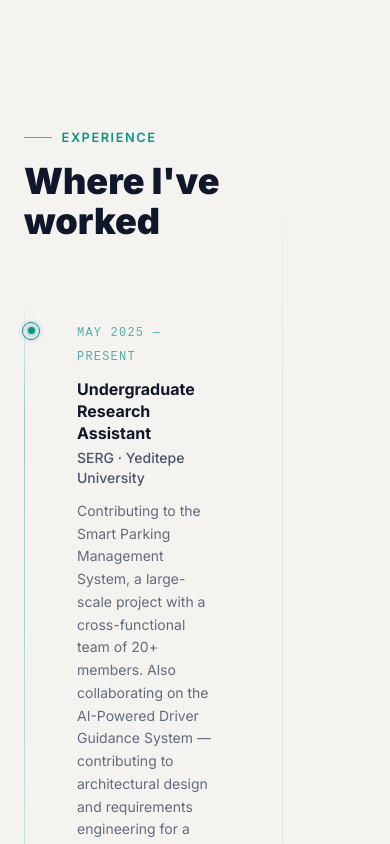
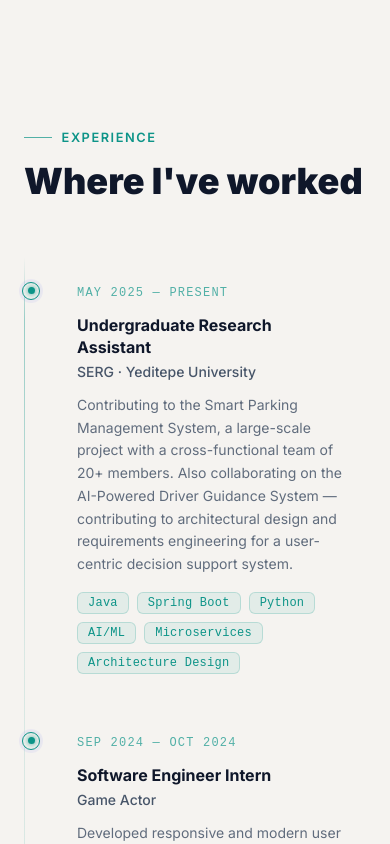
Before and after one commit to ahmetege0/website, a Next.js app: page / in a window 390 px wide. Shown: the part 3120-3964 px from the top of the page. Built offline with nearby package versions, Linux system fonts and the light colour scheme; no server answers.

Commit message:
mobile experience menu changed as previous version

```diff
--- a/src/sections/Experience.jsx
+++ b/src/sections/Experience.jsx
@@ -12,7 +12,7 @@ export default function Experience() {
         <section id="experience" className="relative py-28">
             <div className="max-w-7xl mx-auto px-6">
 
-                <div style={{ display: "grid", gridTemplateColumns: "1fr auto 1fr", gap: "0", alignItems: "start" }}>
+                <div className="md:grid" style={{ gridTemplateColumns: "1fr auto 1fr", gap: "0", alignItems: "start" }}>
 
                     {/* ── Sol kolon: Timeline ── */}
                     <div style={{ maxWidth: "520px" }}>
@@ -183,6 +183,7 @@ export default function Experience() {
 
                     {/* ── Orta: Dikey ayırıcı çizgi ── */}
                     <div
+                        className="hidden md:block"
                         style={{
                             width: "1px",
                             alignSelf: "stretch",
@@ -193,7 +194,7 @@ export default function Experience() {
                     />
 
                     {/* ── Sağ kolon: 3D model alanı ── */}
-                    <div style={{ minHeight: "400px" }} />
+                    <div className="hidden md:block" style={{ minHeight: "400px" }} />
                 </div>
             </div>
         </section>
```
